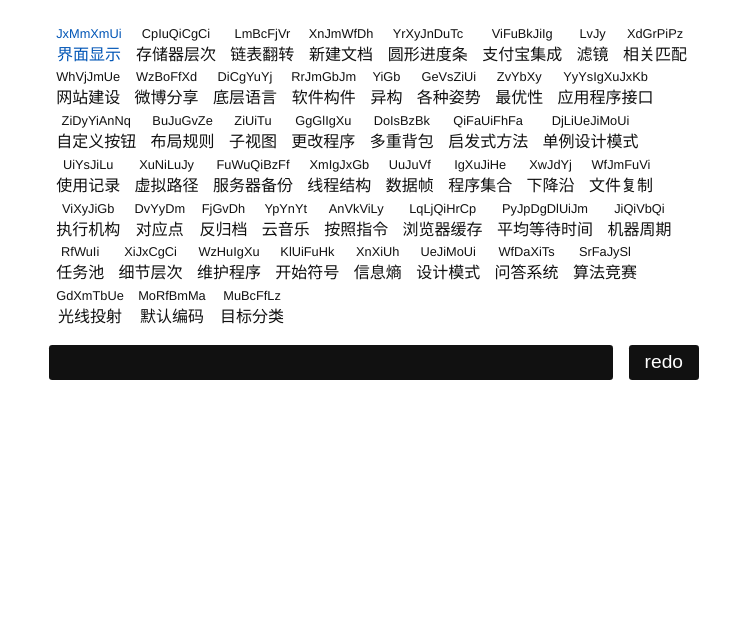
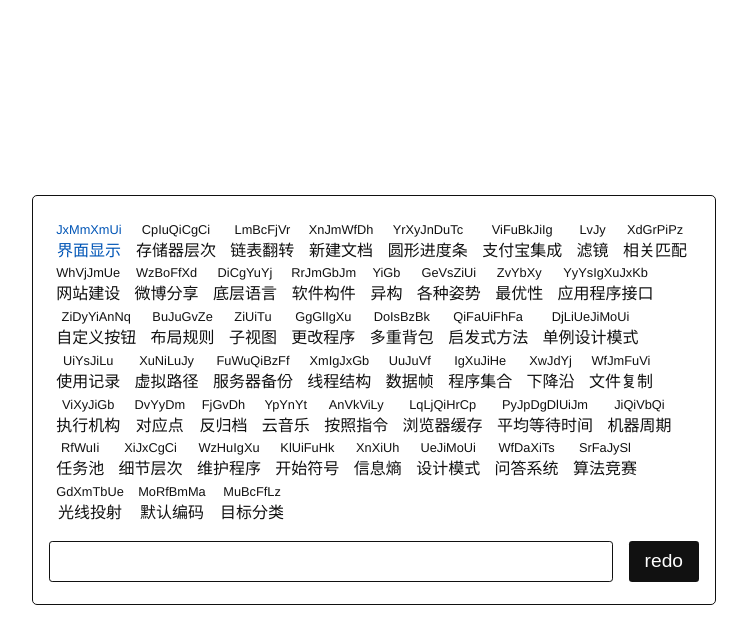
Before and after one commit to George-Miao/typings.dev, a Vue app: page /#/ in a window 1280 px wide. Shown: the top 644 px of the page, without its empty margins (266-1013 px from the left). Built offline with nearby package versions, Linux system fonts and the light colour scheme.

Commit message:
🎈perf: themes

```diff
--- a/public/index.html
+++ b/public/index.html
@@ -1,15 +1,24 @@
 <!DOCTYPE html>
 <html lang="">
   <head>
-    <meta charset="utf-8">
-    <meta http-equiv="X-UA-Compatible" content="IE=edge">
-    <meta name="viewport" content="width=device-width,initial-scale=1.0">
-    <link rel="icon" href="<%= BASE_URL %>favicon.ico">
+    <meta charset="utf-8" />
+    <meta http-equiv="X-UA-Compatible" content="IE=edge" />
+    <meta name="viewport" content="width=device-width,initial-scale=1.0" />
+    <link rel="icon" href="<%= BASE_URL %>favicon.ico" />
+    <link rel="preconnect" href="https://fonts.gstatic.com" />
+    <link
+      href="https://fonts.googleapis.com/css2?family=JetBrains+Mono&display=swap"
+      rel="stylesheet"
+    />
     <title><%= htmlWebpackPlugin.options.title %></title>
   </head>
   <body>
     <noscript>
-      <strong>We're sorry but <%= htmlWebpackPlugin.options.title %> doesn't work properly without JavaScript enabled. Please enable it to continue.</strong>
+      <strong
+        >We're sorry but <%= htmlWebpackPlugin.options.title %> doesn't work
+        properly without JavaScript enabled. Please enable it to
+        continue.</strong
+      >
     </noscript>
     <div id="app"></div>
     <!-- built files will be auto injected -->
--- a/src/components/Config.vue
+++ b/src/components/Config.vue
@@ -1,5 +1,5 @@
 <template>
-  <div :data-theme="configStore.getState().theme"><slot></slot></div>
+  <slot></slot>
 </template>
 
 <script lang="ts">
--- a/src/components/Panel.vue
+++ b/src/components/Panel.vue
@@ -87,7 +87,7 @@
   })
 </script>
 
-<style>
+<style lang="less">
   #panel {
     padding: 1.4rem 1rem;
     border-radius: 5px;
@@ -99,21 +99,21 @@
     margin-top: 1rem;
     display: flex;
     justify-content: space-between;
-  }
-
-  #input-area input {
+    input {
       flex: auto;
       border: none;
       border-radius: 0.2rem;
       padding: 0.4rem 1rem;
       font-size: 1.2rem;
+      font-family: 'JetBrains Mono', monospace;
+      text-transform: capitalize;
     }
-
-  #input-area button {
+    button {
       margin-left: 1rem;
       padding: 0.4rem 1rem;
       border-radius: 0.2rem;
       border: none;
       font-size: 1.2rem;
     }
+  }
 </style>
--- a/src/main.ts
+++ b/src/main.ts
@@ -2,7 +2,7 @@
 import App from './App.vue'
 import './registerServiceWorker'
 import router from './router'
-import '@/style/themes/white.less'
+import '@/style/themes/BoW.less'
 
 createApp(App)
   .use(router)
--- a/src/style/themes/white.css
+++ b/src/style/themes/BoW.css
@@ -4,12 +4,15 @@
 #app {
   color: var(--bg-black);
 }
+#panel {
+  border: 1px solid var(--bg-black);
+}
 #word-list-container {
   border: 1px var(--bg-black);
 }
 #input-area input {
-  background: var(--bg-black);
-  color: white;
+  color: var(--bg-black);
+  border: 1px solid var(--bg-black);
 }
 #input-area button {
   background: var(--bg-black);
--- a/src/style/themes/white.less
+++ b/src/style/themes/BoW.less
@@ -4,13 +4,17 @@
 #app {
   color: var(--bg-black);
 }
+#panel {
+  border: 1px solid var(--bg-black);
+}
 #word-list-container {
   border: 1px var(--bg-black);
 }
 #input-area {
   input {
-    background: var(--bg-black);
-    color: white;
+    // background: var(--bg-black);
+    color: var(--bg-black);
+    border: 1px solid var(--bg-black);
   }
   button {
     background: var(--bg-black);
```
Also changed, not shown: src/components/Nav.vue (added). Lines whose indentation alone changed are shown as unchanged.
